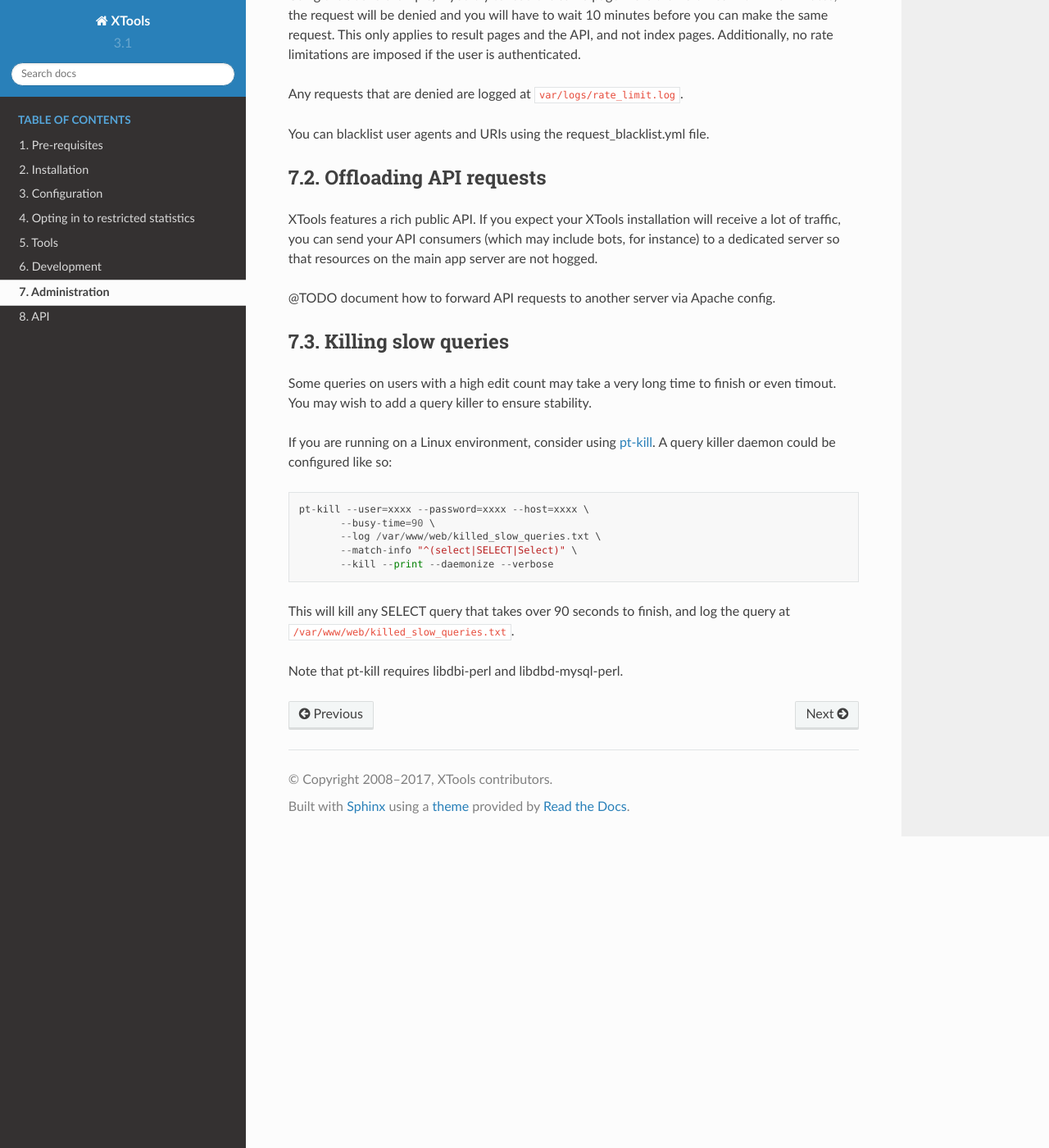
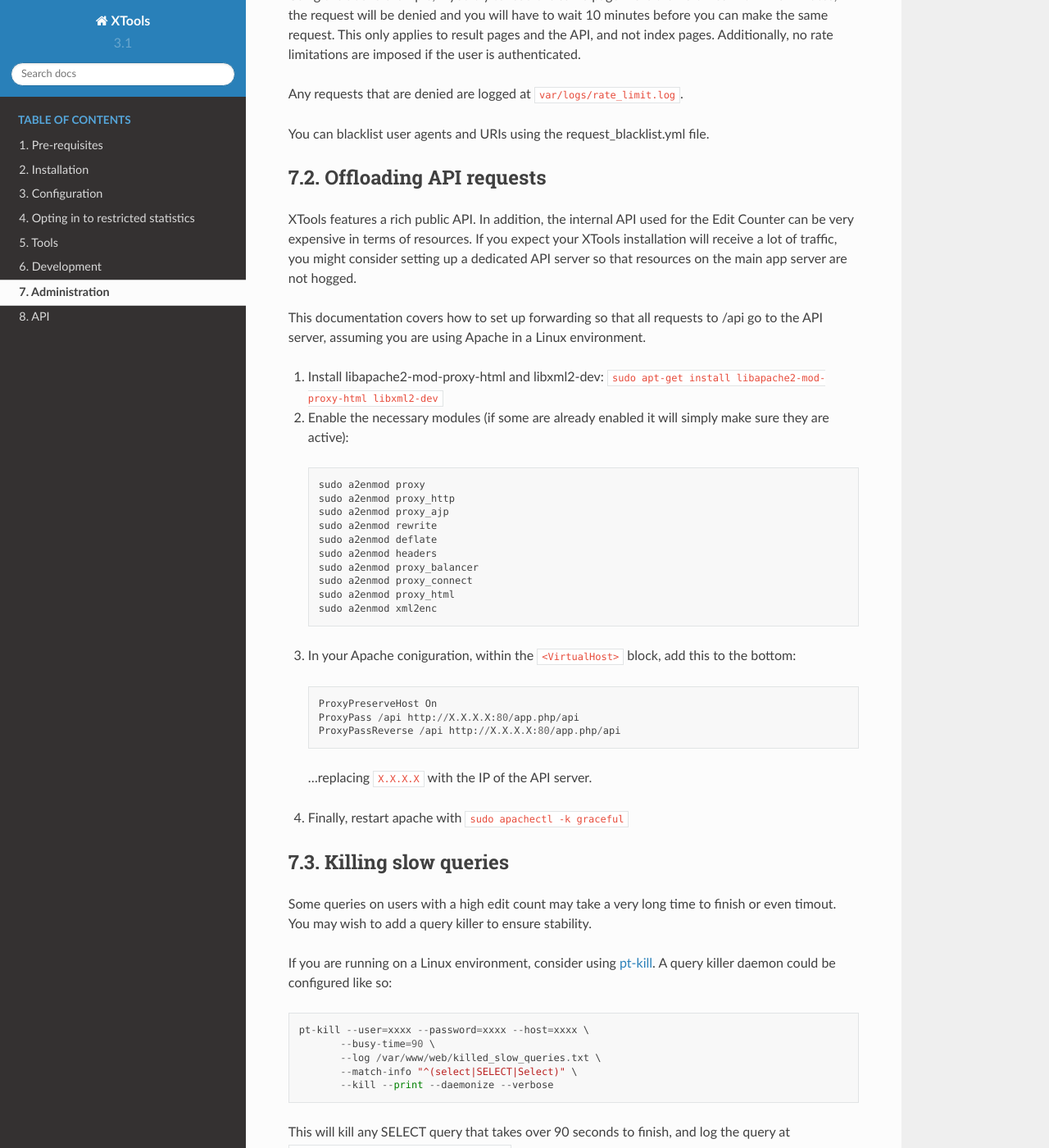
Before and after one commit to x-tools/xtools, a Sphinx documentation site: the page built from docs/administration.rst, in a window 1280 px wide and 1400 px high, scrolled down 525 px. Shown: the whole window at 82% size. Built offline with Sphinx 7.4.7 and the Read the Docs theme 2.0.0, drawn with Linux system fonts in a browser that asks for light colours.

Commit message:
No more silly API URL for multithreading
Document how to forward /api requests via Apache proxy

Bug: T176826

```diff
--- a/app/Resources/views/base.html.twig
+++ b/app/Resources/views/base.html.twig
@@ -8,9 +8,6 @@
     {# Must be before loading the individual JS files #}
     <script type="text/javascript">
         xtBaseUrl = "{{ path('homepage') }}";
-
-        {# For the JavaScript variable, we don't want to include the protocol, just to safeguard against x-origin policy violation #}
-        xtApiUrl = "{{ xtApiUrl() }}".replace(/^https?:\/\//, '//');
 
         {# For $.i18n, loaded in application.js #}
         i18nLang = "{{ lang() }}";
--- a/docs/administration.rst
+++ b/docs/administration.rst
@@ -24,9 +24,38 @@ You can blacklist user agents and URIs using the request_blacklist.yml file.
 
 Offloading API requests
 =======================
-XTools features a rich public API. If you expect your XTools installation will receive a lot of traffic, you can send your API consumers (which may include bots, for instance) to a dedicated server so that resources on the main app server are not hogged.
+XTools features a rich public API. In addition, the internal API used for the Edit Counter can be very expensive in terms of resources. If you expect your XTools installation will receive a lot of traffic, you might consider setting up a dedicated API server so that resources on the main app server are not hogged.
 
-@TODO document how to forward API requests to another server via Apache config.
+This documentation covers how to set up forwarding so that all requests to /api go to the API server, assuming you are using Apache in a Linux environment.
+
+1. Install libapache2-mod-proxy-html and libxml2-dev:
+   ``sudo apt-get install libapache2-mod-proxy-html libxml2-dev``
+
+2.  Enable the necessary modules (if some are already enabled it will simply make sure they are active):
+  ::
+
+    sudo a2enmod proxy
+    sudo a2enmod proxy_http
+    sudo a2enmod proxy_ajp
+    sudo a2enmod rewrite
+    sudo a2enmod deflate
+    sudo a2enmod headers
+    sudo a2enmod proxy_balancer
+    sudo a2enmod proxy_connect
+    sudo a2enmod proxy_html
+    sudo a2enmod xml2enc
+
+3. In your Apache coniguration, within the ``<VirtualHost>`` block, add this to the bottom:
+  ::
+
+    ProxyPreserveHost On
+    ProxyPass /api http://X.X.X.X:80/app.php/api
+    ProxyPassReverse /api http://X.X.X.X:80/app.php/api
+
+  ...replacing ``X.X.X.X`` with the IP of the API server.
+
+4. Finally, restart apache with ``sudo apachectl -k graceful``
+
 
 Killing slow queries
 ====================
--- a/docs/configuration.rst
+++ b/docs/configuration.rst
@@ -64,8 +64,7 @@ Application
 - **app.is_labs** - Whether XTools lives on the Wikimedia Foundation Labs environment.  This should be set to false.
 - **app.rate_limit_time** - Number of minutes during which ``app.rate_limit_count`` requests from the same user are allowed. Set this to ``0`` to disable rate limiting.
 - **app.rate_limit_count** - Number of requests from the same user that are allowed during the time frame specified by ``app.rate_limit_time``. Set this to ``0`` to disable rate limiting.
-- **app.multithread.enable** Set to 1 to speed up the Edit Counter and other tools by making multiple asynchronous queries. This requires a multithreaded server (such as Apache), so you should set this to 0 if you are using the default Symfony server in your development environment.
-- **app.multithread.api_url** - If multithreading is enabled, expensive requests to the internal XTools API will go to this URL. This should almost always be the base domain of your app server (including trailing slash, example https://xtools.wmflabs.org/). However you could use this to offload requests to another server with an identical installation of XTools. The better approach is probably to keep this parameter set to your main app server, and configure your server to forward requests to ``/api`` to the API server. See the :ref:`administration <offload_api>` section for more.
+- **app.multithread** Set to 1 to speed up the Edit Counter and other tools by making multiple asynchronous queries. This requires a multithreaded server (such as Apache), so you should set this to 0 if you are using the default Symfony server in your development environment. It may also be possible to forward all requests to ``/api`` to a dedicated API server. See the :ref:`administration <offload_api>` section for more.
 - **wiki_url** - URL to use if app.single_wiki is enabled.  The title of pages is attached to the end.
 - **api_path** - The API path for the project, usually /w/api.php
 - **opted_in** - A list of database names of projects that will display :ref:`restricted statistics <optin>` regardless of individual users' preferences
--- a/web/static/js/autoedits.js
+++ b/web/static/js/autoedits.js
@@ -36,9 +36,9 @@ $(function () {
             end = $('.non-auto-edits-container').data('end'),
             namespace = $('.non-auto-edits-container').data('namespace');
 
-        /** global: xtApiUrl */
+        /** global: xtBaseUrl */
         $.ajax({
-            url: xtApiUrl + 'api/user/nonautomated_edits/' + project + '/' + username + '/' +
+            url: xtBaseUrl + 'api/user/nonautomated_edits/' + project + '/' + username + '/' +
                 namespace + '/' + start + '/' + end + '/' + editOffset + '?format=html',
             timeout: 30000
         }).done(function (data) {
--- a/web/static/js/editcounter.js
+++ b/web/static/js/editcounter.js
@@ -30,8 +30,8 @@ $(function () {
     // Only load if container is present, which is missing in subroutes, e.g. ec-namespacetotals, etc.
     var $latestGlobalContainer = $("#latestglobal-container");
     if ($latestGlobalContainer[0]) {
-        /** global: xtApiUrl */
-        var url = xtApiUrl + 'ec-latestglobal/'
+        /** global: xtBaseUrl */
+        var url = xtBaseUrl + 'ec-latestglobal/'
             + $latestGlobalContainer.data("project") + '/'
             + $latestGlobalContainer.data("username") + '?htmlonly=yes';
         $.ajax({
```
Also changed, not shown: 4 other files.
